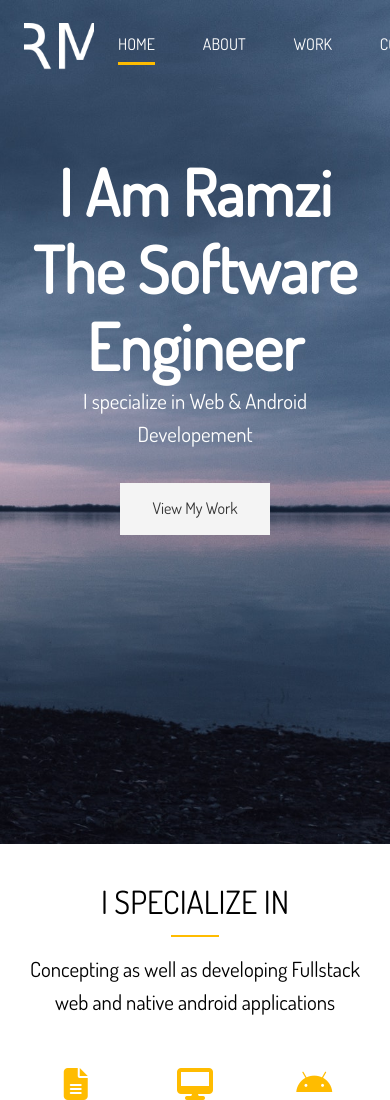
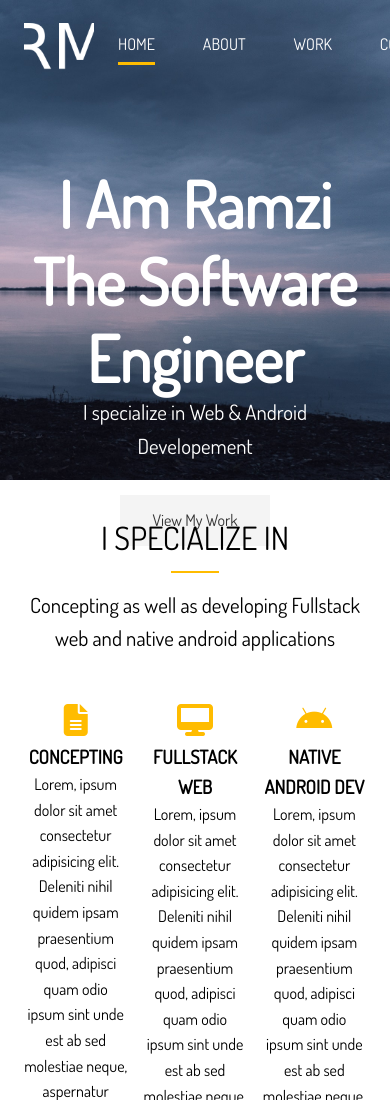
Before and after one commit to ramzi-omari/Portfolio-HTML-SASS, a website: page dist/index.html in a window 390 px wide. Shown: the top 1100 px of the page. Drawn offline with Linux system fonts and the light colour scheme.

Commit message:
Media max-800

```diff
--- /dev/null
+++ b/scss/_media.scss
@@ -0,0 +1,10 @@
+// Tablet & Smaller
+@media (max-width: 800px) {
+  #header-home {
+    height: 30rem;
+
+    .header-content {
+      padding-top: 5rem;
+    }
+  }
+}
--- a/scss/main.scss
+++ b/scss/main.scss
@@ -380,3 +380,6 @@ img {
     }
   }
 }
+
+// Media Quries
+@import "media";
```
Also changed, not shown: dist/css/main.css.
